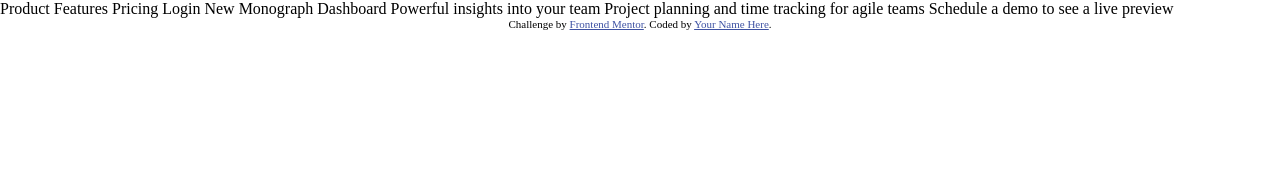
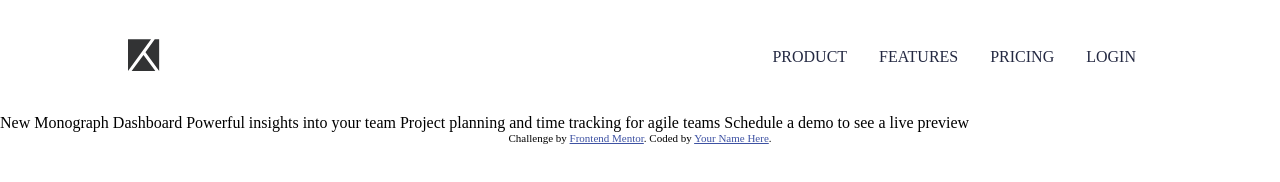
Before and after one commit to Skyz03/Project-Tracking, a plain HTML site: page index.html in a window 1280 px wide. Drawn offline with Linux system fonts and the light colour scheme.

Commit message:
Updates in the nav menu

```diff
--- a/index.html
+++ b/index.html
@@ -2,41 +2,56 @@
 <html lang="en">
 
 <head>
-  <meta charset="UTF-8">
-  <meta name="viewport" content="width=device-width, initial-scale=1.0">
+  <meta charset="UTF-8" />
+  <meta name="viewport" content="width=device-width, initial-scale=1.0" />
   <!-- displays site properly based on user's device -->
 
-  <link rel="icon" type="image/png" sizes="32x32" href="./images/favicon-32x32.png">
+  <link rel="icon" type="image/png" sizes="32x32" href="./images/favicon-32x32.png" />
 
   <title>Frontend Mentor | Project tracking intro component</title>
 
   <!-- CSS -->
-  <link rel="stylesheet" href="./assets/css/main.css">
-
+  <link rel="stylesheet" href="./assets/css/main.css" />
 </head>
 
 <body>
-  Product
-  Features
-  Pricing
-  Login
 
-  New
-  Monograph Dashboard
+  <main class="main" id="main">
 
-  Powerful insights into your team
-  Project planning and time tracking for agile teams
+    <nav class="navbar">
+      <picture>
+        <img src="./images/logo.svg" alt="logo-img">
+      </picture>
 
-  Schedule a demo
-  to see a live preview
+      <ul class="navigation">
+        <a href="#">
+          <li class="navigation__item">Product</li>
+        </a>
+        <a href="#">
+          <li class="navigation__item">Features</li>
+        </a>
+        <a href="#">
+          <li class="navigation__item">Pricing</li>
+        </a>
+        <a href="#">
+          <li class="navigation__item"> Login</li>
+        </a>
+      </ul>
 
+    </nav>
 
-
+    <section class="hero" id="hero">
+      New Monograph Dashboard Powerful insights
+      into your team Project planning and time tracking for agile teams Schedule
+      a demo to see a live preview
+    </section>
+  </main>
 
   <footer>
     <p class="attribution">
-      Challenge by <a href="https://www.frontendmentor.io?ref=challenge" target="_blank">Frontend Mentor</a>.
-      Coded by <a href="#">Your Name Here</a>.
+      Challenge by
+      <a href="https://www.frontendmentor.io?ref=challenge" target="_blank">Frontend Mentor</a>. Coded by <a
+        href="#">Your Name Here</a>.
     </p>
   </footer>
 </body>
--- a/sass/components/_nav.scss
+++ b/sass/components/_nav.scss
@@ -0,0 +1,27 @@
+@use "../abstracts/variables" as *;
+
+nav {
+  display: flex;
+  justify-content: space-between;
+  align-items: center;
+  width: 80%;
+  margin: 2rem auto;
+}
+
+.navigation {
+  display: flex;
+
+  &__item {
+    padding: 1rem;
+  }
+
+  a {
+    text-decoration: none;
+  }
+
+  li {
+    list-style: none;
+    color: $Very-Dark-Blue;
+    text-transform: uppercase;
+  }
+}
```
Also changed, not shown: assets/css/main.css, 1 other file.
